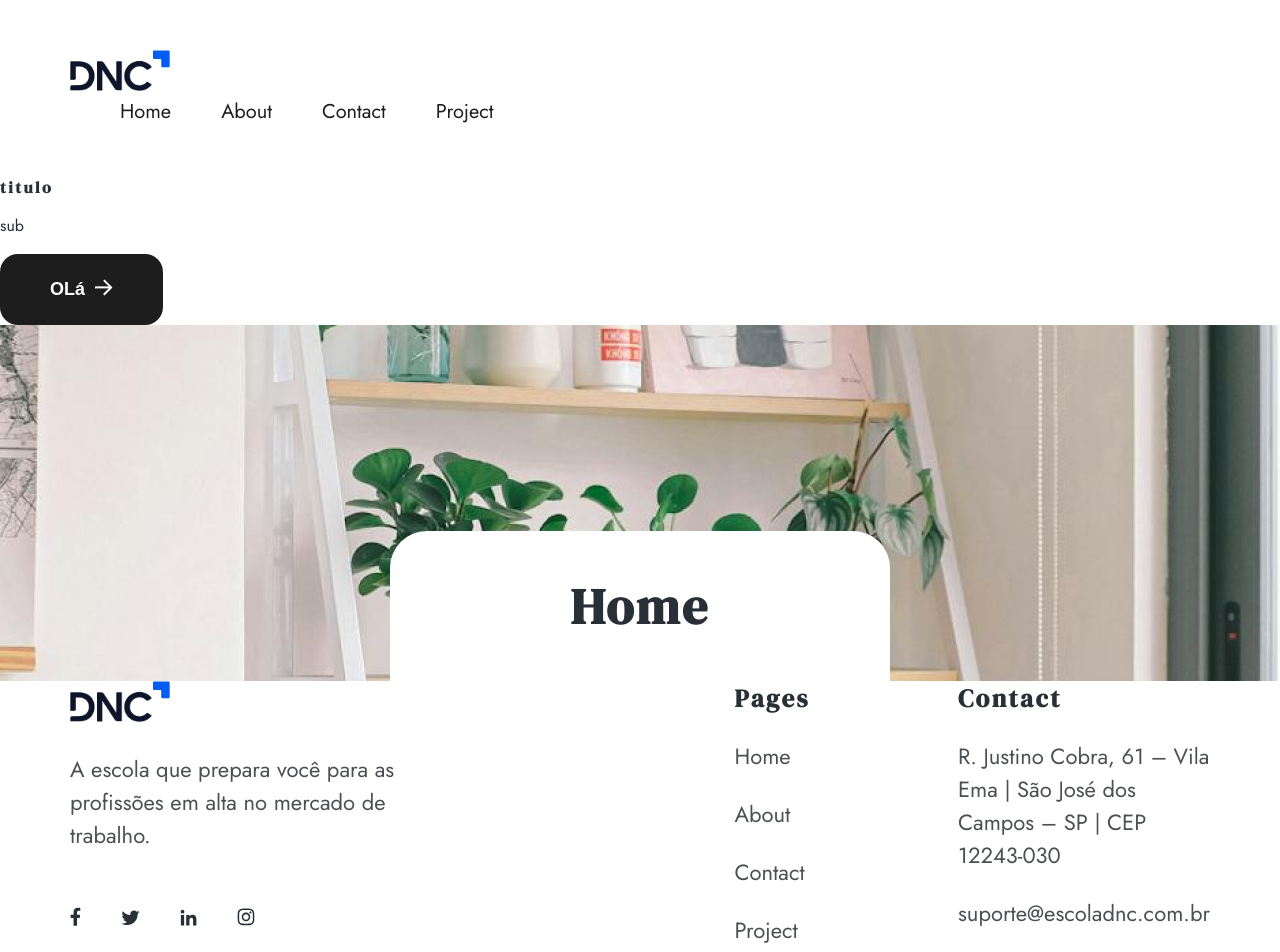
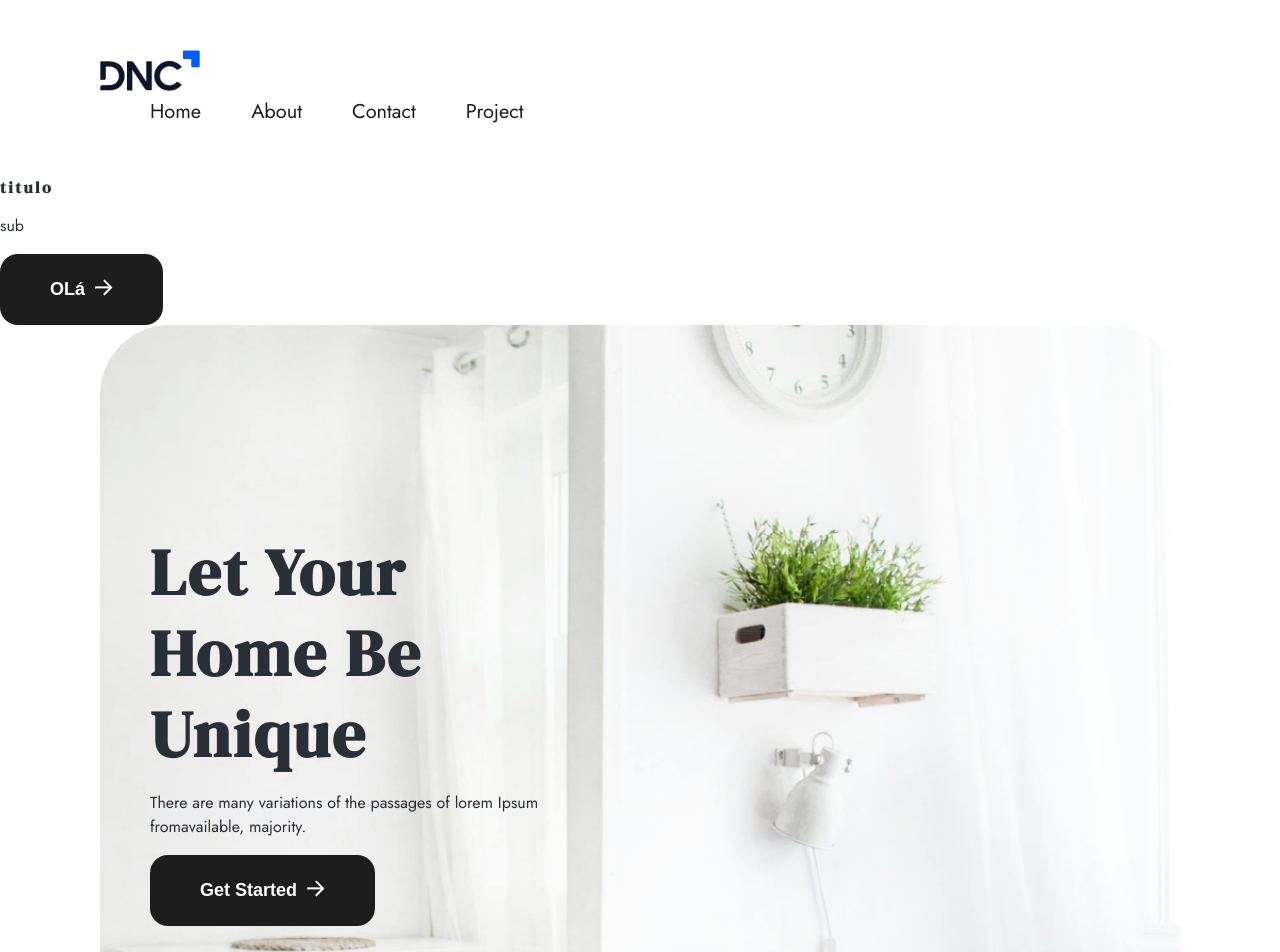
Before and after one commit to AlexandreCesar21/Site-Arquitetura-React, a React (Vite) app: page / in a window 1280 px wide. Shown: the top 952 px of the page. Built offline with nearby package versions, Linux system fonts and the light colour scheme.

Commit message:
Adicionando hero

```diff
--- a/src/components/Banner/Banner.jsx
+++ b/src/components/Banner/Banner.jsx
@@ -4,7 +4,7 @@
     return (
         <div className="banner d-flex el-end" style={{ backgroundImage: `url(/${props.image})` }}>
             <div className="container">
-                <div className="title-panel d-flex al-center js-center">
+                <div className="title-panel">
                     <h1>{props.title}</h1>
                 </div>
             </div>
--- /dev/null
+++ b/src/components/Hero/Hero.css
@@ -0,0 +1,32 @@
+.hero {
+    background-image: url(/hero.jpg);
+    background-position: center;
+    background-size: cover;
+    border-radius: 70px;
+    height: 708px;
+    padding: 50px;
+}
+
+
+.hero h1 {
+    font-size: 65px;
+    line-height: 125%;
+}
+
+
+.hero-text {
+    width: 40%;
+}
+
+
+@media (max-width: 768px) {
+    .hero-text {
+        width: 100%;
+    }
+}
+
+@media (max-width: 568px){
+    .hero h1 {
+        font-size: 50px;
+    }
+}
--- /dev/null
+++ b/src/components/Hero/Hero.jsx
@@ -0,0 +1,23 @@
+import { Link } from "react-router-dom"
+import "./Hero.css"
+import Button from "../Button/Button"
+
+
+
+function Hero() {
+    return (
+        <div className="hero d-flex al-center">
+            <div className="hero-text">
+                <h1>Let Your Home Be Unique</h1>
+                <p>There are many variations of the passages of lorem Ipsum fromavailable, majority.</p>
+                <Link>
+                    <Button buttonStyle="secondary" arrow>
+                            Get Started
+                    </Button>
+                </Link>
+            </div>
+        </div>
+    )
+}
+
+export default Hero
--- a/src/main.css
+++ b/src/main.css
@@ -67,6 +67,7 @@
 
 /* GRID */
 .container {
+  box-sizing: border-box;
   margin: 0 auto;
   width: 100%;
   max-width: 1140px;
--- a/src/pages/Home.jsx
+++ b/src/pages/Home.jsx
@@ -1,6 +1,7 @@
 import Banner from "../components/Banner/Banner";
 import Button from "../components/Button/Button";
 import Header from "../components/Header/Header";
+import Hero from "../components/Hero/Hero";
 import Footer from "../components/Footer/Footer";
 
 
@@ -11,7 +12,9 @@
             <h1>titulo</h1>
             <p>sub</p>
             <Button buttonStyle="secondary" arrow>OLá</Button>
-            <Banner title="Home" image="about.jpg"/>
+            <div className="container">
+                <Hero/>
+            </div>
             <Footer/>
         </>
     )
```
Also changed, not shown: public/hero.jpg (renamed from public/home.jpg).
